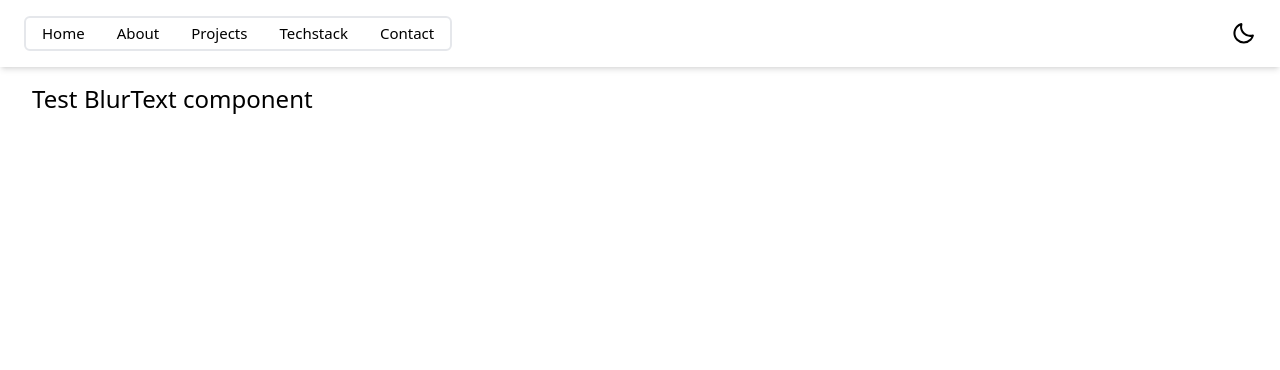
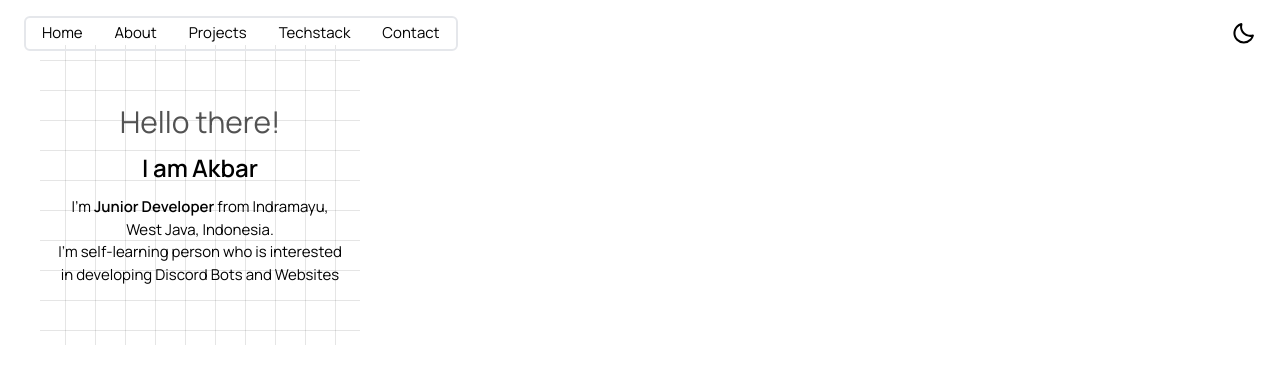
Before and after one commit to akbarryyan/porto-akbar, a React (Vite) app: page / in a window 1280 px wide. Shown: the top 370 px of the page. Built offline with nearby package versions, Linux system fonts and the light colour scheme.

Commit message:
Home Update

```diff
--- a/index.html
+++ b/index.html
@@ -5,9 +5,20 @@
     <link rel="icon" type="image/svg+xml" href="/vite.svg" />
     <meta name="viewport" content="width=device-width, initial-scale=1.0" />
     <link href="/src/styles.css" rel="stylesheet" />
+    <link rel="preconnect" href="https://fonts.googleapis.com" />
+    <link rel="preconnect" href="https://fonts.gstatic.com" crossorigin />
+    <link
+      href="https://fonts.googleapis.com/css2?family=Manrope:wght@200..800&display=swap"
+      rel="stylesheet"
+    />
     <title>Vite + React</title>
   </head>
-  <body>
+  <style>
+    body {
+      font-family: "Manrope", sans-serif;
+    }
+  </style>
+  <body class="bg-white">
     <div id="root"></div>
     <script type="module" src="/src/main.jsx"></script>
   </body>
--- /dev/null
+++ b/src/assets/Home.css
@@ -0,0 +1,13 @@
+#background {
+  content: "";
+  position: absolute;
+  width: 320px;
+  height: 300px;
+  background-image: linear-gradient(rgba(0, 0, 0, 0.1) 1px, transparent 1px),
+    linear-gradient(90deg, rgba(0, 0, 0, 0.1) 1px, transparent 1px);
+  background-size: 30px 30px;
+  background-position: center;
+  z-index: -1;
+  left: 40px;
+  top: 45px;
+}
--- a/src/components/Home.jsx
+++ b/src/components/Home.jsx
@@ -1,4 +1,5 @@
 import BlurText from "../TextAnimations/BlurText/BlurText";
+import "../assets/Home.css";
 
 const handleAnimationComplete = () => {
   console.log("Animation completed!");
@@ -6,15 +7,27 @@ const handleAnimationComplete = () => {
 
 function Home() {
   return (
-    <div className="px-4">
+    <div
+      className="px-4 text-center flex flex-row justify-center items-center"
+      id="background"
+    >
+      <div>
+        <h1 className="text-3xl text-[#525252]">Hello there!</h1>
         <BlurText
-        text="Test BlurText component"
+          text="I am Akbar"
           delay={250}
           animateBy="words"
           direction="top"
           onAnimationComplete={handleAnimationComplete}
-        className="text-2xl mb-8"
+          className="text-2xl font-semibold flex justify-center items-center my-3"
         />
+        <p className="text-[15px]">
+          I&apos;m <span className="font-semibold">Junior Developer</span> from
+          Indramayu, West Java, Indonesia. <br />
+          I&apos;m self-learning person who is interested in developing Discord
+          Bots and Websites
+        </p>
+      </div>
     </div>
   );
 }
--- a/src/components/Navbar.jsx
+++ b/src/components/Navbar.jsx
@@ -3,7 +3,7 @@ import { BiAlignLeft } from "react-icons/bi";
 
 function Navbar() {
   return (
-    <div className="bg-#FFFFFF shadow-md">
+    <div className="bg-#FFFFFF">
       <nav className="flex justify-between items-center py-4 px-6">
         <BiAlignLeft className="text-[22px] cursor-pointer md:hidden" />
         <ul className="gap-8 bg-#FFFFFF py-1 px-4 rounded-md border-2 border-[#E5E7EB] hidden md:flex">
```
Also changed, not shown: src/components/Blob.jsx (deleted). Lines whose indentation alone changed are shown as unchanged.
